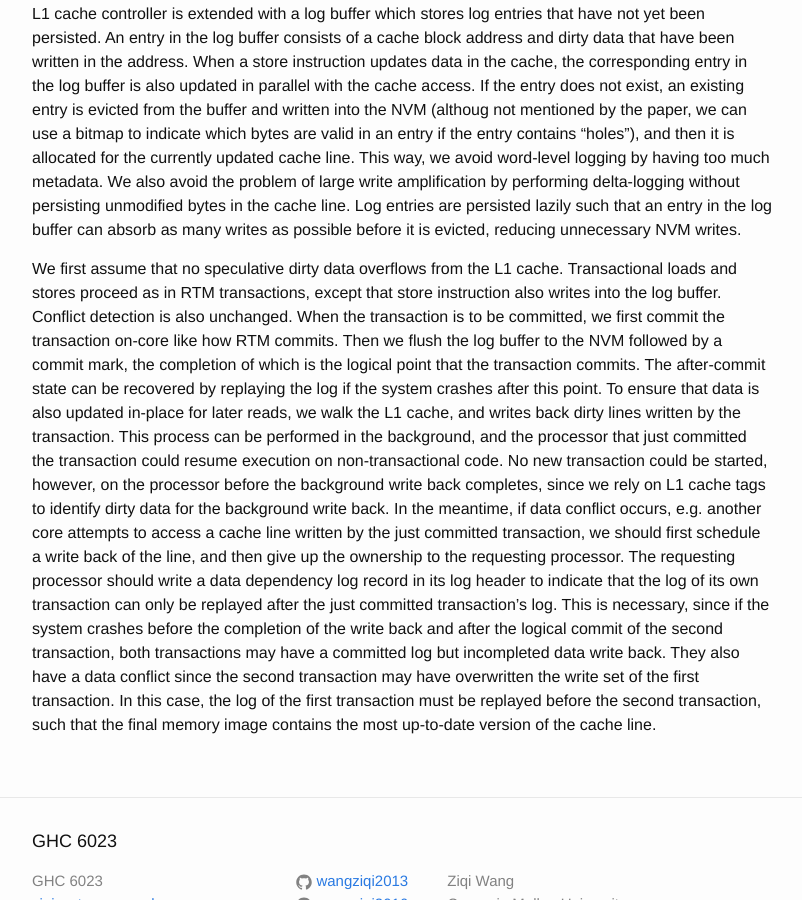
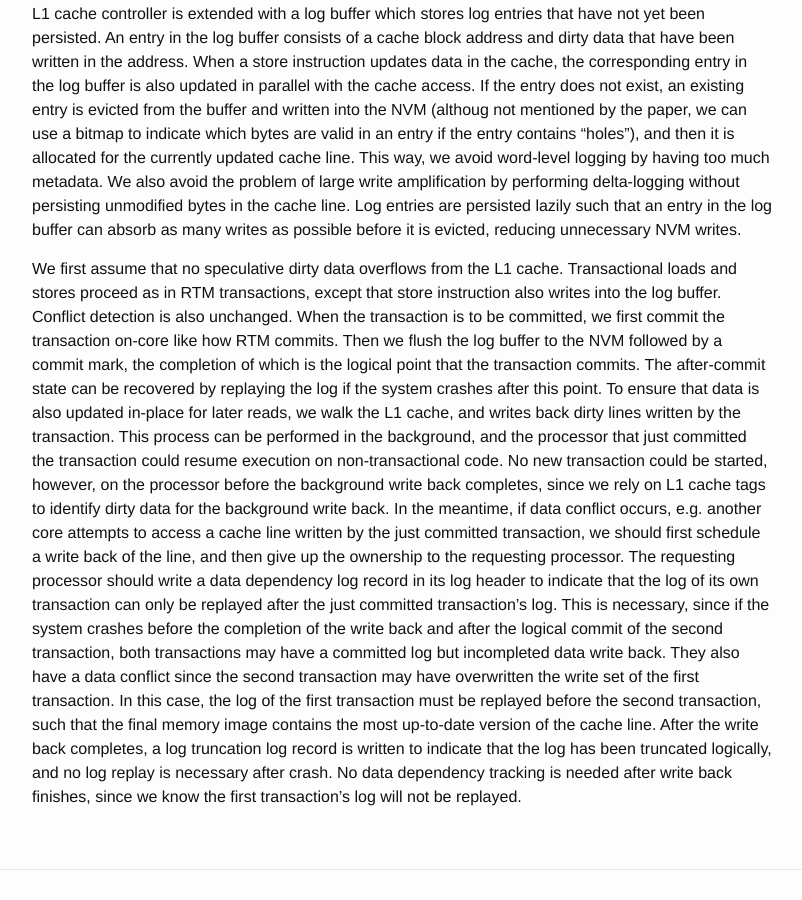
Before and after one commit to wangziqi2013/wangziqi2013.github.io, a Jekyll site: the page built from _posts/2019-12-09-dhtm.markdown, in a window 1280 px wide and 900 px high, scrolled down 1519 px. Shown: the whole window, without its empty margins (238-1040 px from the left). Built offline with Jekyll 4.4.1, drawn with Linux system fonts in a browser that asks for light colours.

Commit message:
Small change

```diff
--- a/_posts/2019-12-09-dhtm.markdown
+++ b/_posts/2019-12-09-dhtm.markdown
@@ -77,4 +77,6 @@ system crashes before the completion of the write back and after the logical com
 transactions may have a committed log but incompleted data write back. They also have a data conflict since the second
 transaction may have overwritten the write set of the first transaction. In this case, the log of the first transaction
 must be replayed before the second transaction, such that the final memory image contains the most up-to-date version
-of the cache line.
+of the cache line. After the write back completes, a log truncation log record is written to indicate that the log has
+been truncated logically, and no log replay is necessary after crash. No data dependency tracking is needed after
+write back finishes, since we know the first transaction's log will not be replayed.
```
